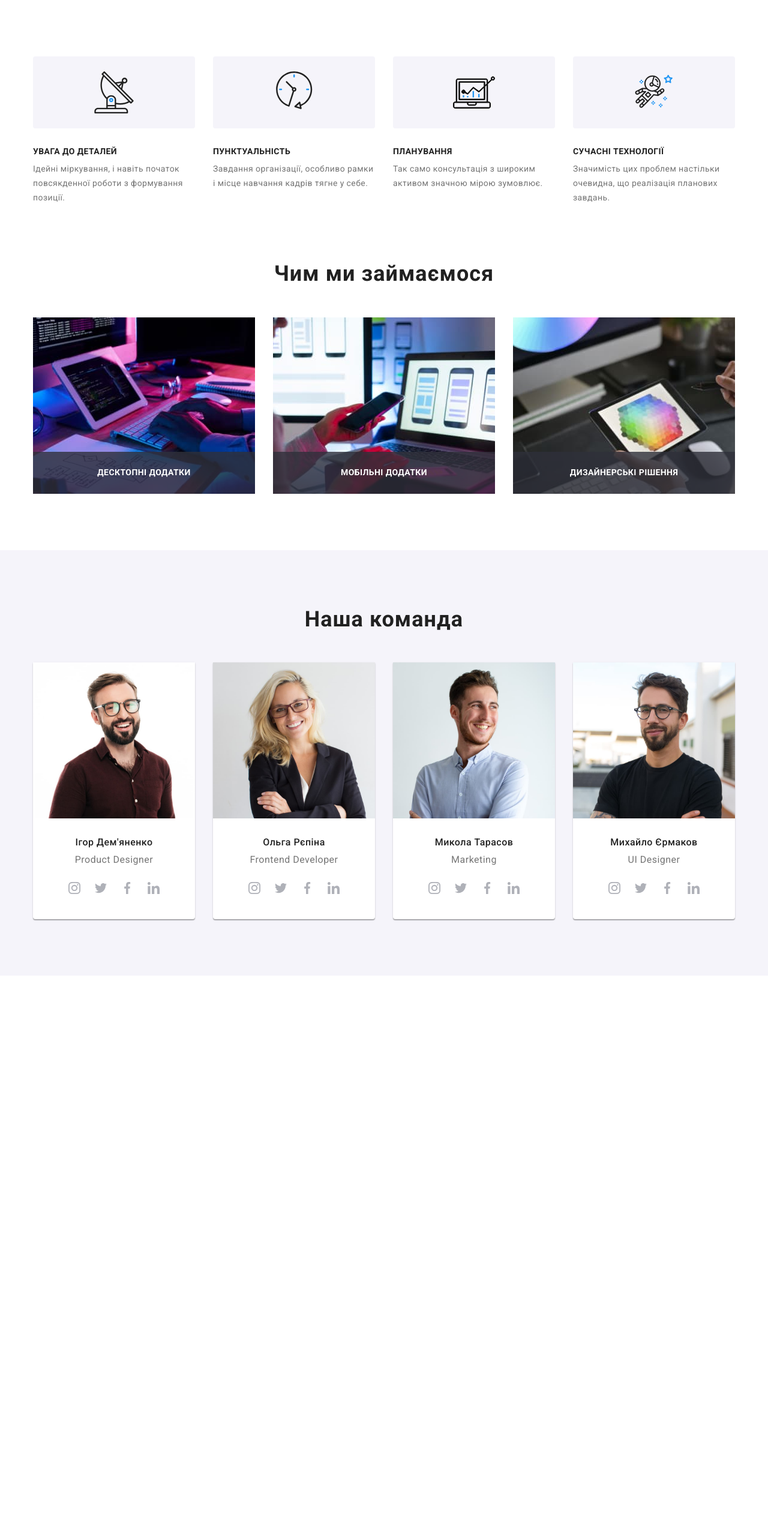
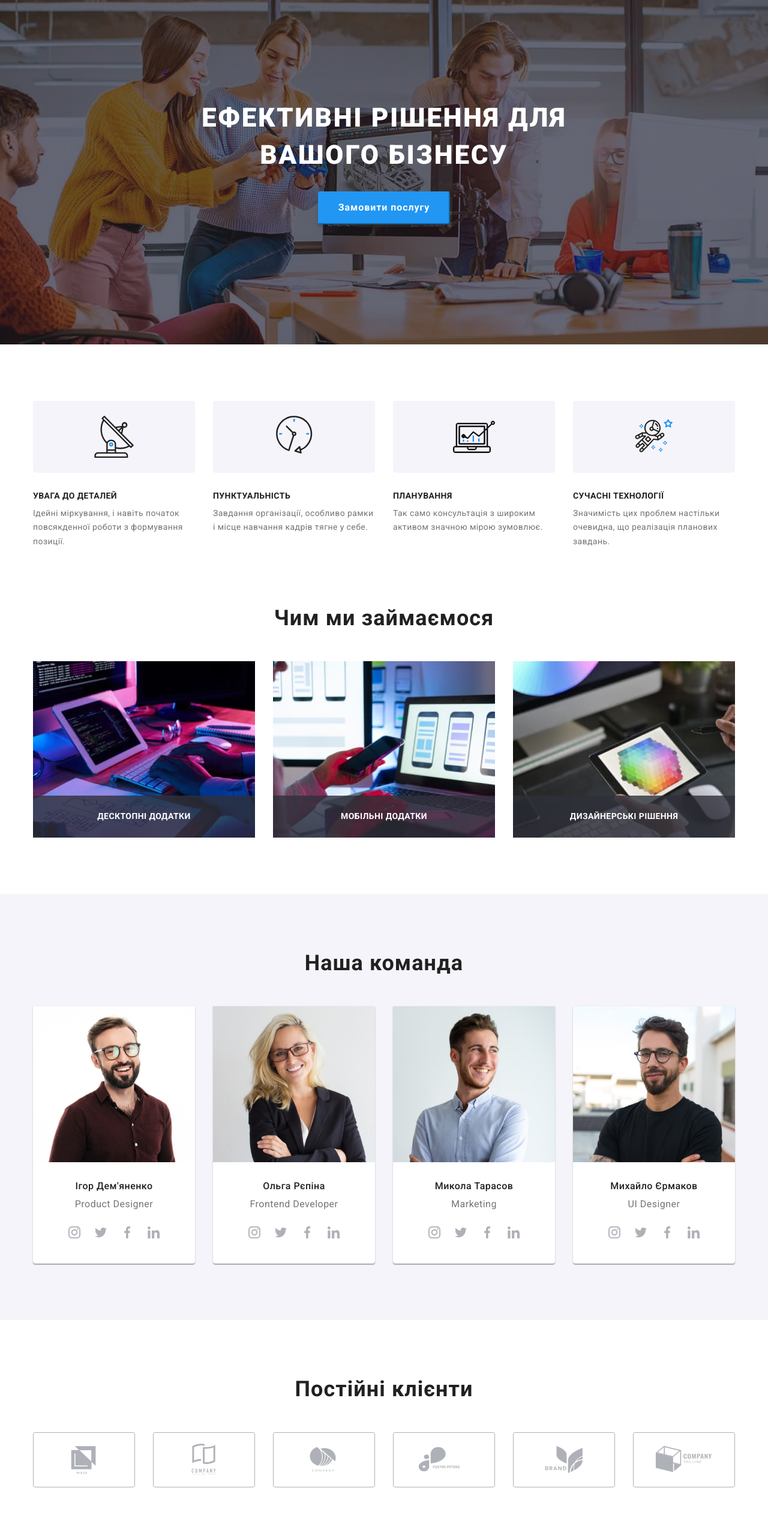
Before and after one commit to Klimch1k/goit-markup-hw-08, a plain HTML site: page index.html in a window 1280 px wide. Shown: the top 2560 px of the page at 60% size. Before the commit the page ends 1626 px from the top, so only its background shows below. Drawn offline with nearby package versions, Linux system fonts and the light colour scheme.

Commit message:
Адаптація всіх секцій крім футеру та хедеру

```diff
--- a/index.html
+++ b/index.html
@@ -70,7 +70,7 @@
     <!-- Мейн контент -->
     <main>
       <!-- Блок хиро -->
-      <!-- <section class="hero">
+      <section class="hero">
         <div class="conteiner">
           <h1 class="hero__title">
             Ефективні рішення для <br />
@@ -80,7 +80,7 @@
             Замовити послугу
           </button>
         </div>
-      </section> -->
+      </section>
       <!-- Список ефективних рішень для вашого бізнесу -->
       <section class="section">
         <div class="conteiner">
@@ -356,7 +356,7 @@
           </ul>
         </div>
       </section>
-      <!-- <section class="section">
+      <section class="section">
         <div class="conteiner">
           <h2 class="clients__title">Постійні клієнти</h2>
           <ul class="clients">
@@ -404,10 +404,10 @@
             </li>
           </ul>
         </div>
-      </section> -->
+      </section>
     </main>
     <!-- Футер -->
-    <!-- <footer class="site-end">
+    <footer class="site-end">
       <div class="conteiner">
         <div class="site-end__position">
           <div class="end-nav">
@@ -499,7 +499,7 @@
           </div>
         </div>
       </div>
-    </footer> -->
+    </footer>
     <!-- <div class="backdrop is-hidden" data-modal>
       <div class="modal">
         <button class="modal-btn__close" data-modal-btn__close type="button">
--- a/sass/partials/_clients.scss
+++ b/sass/partials/_clients.scss
@@ -1,28 +1,41 @@
 .clients {
   display: flex;
-  align-items: center;
-  padding-left: 0px;
+  flex-wrap: wrap;
+  gap: 30px;
 
-  &__item:not(:first-child) {
-    margin-left: 30px;
+  @media screen and (min-width: 1200px) {
+    display: flex;
+    flex-direction: row;
+    justify-content: flex-start;
+    align-items: center;
+    gap: 0px;
+
+    &__item:not(:first-child) {
+      margin-left: 30px;
+    }
   }
 }
 
 .clients__title {
-  margin-bottom: 50px;
+  margin-bottom: 30px;
 
-  font-size: 36px;
+  font-size: 28px;
   line-height: 1.2;
   text-align: center;
   letter-spacing: 0.03em;
   color: var(--title-color);
+
+  @media screen and (min-width: 1200px) {
+    font-size: 36px;
+    margin-bottom: 50px;
+  }
 }
 
 .clients__link {
   display: flex;
   justify-content: center;
   align-items: center;
-  width: 170px;
+  width: 210px;
   height: 92px;
 
   transition: color 250ms var(--timing-function),
@@ -41,6 +54,14 @@
   &:focus .clients__logo {
     fill: var(--accent-color);
   }
+
+  @media screen and (min-width: 768px) and (max-width: 1199px) {
+    width: 226px;
+  }
+
+  @media screen and (min-width: 1200px) {
+    width: 170px;
+  }
 }
 
 .clients__logo {
--- a/sass/partials/_hero.scss
+++ b/sass/partials/_hero.scss
@@ -1,9 +1,9 @@
 .hero {
-  padding-top: 166px;
-  padding-bottom: 200px;
-  max-width: 1600px;
+  padding-top: 118px;
+  padding-bottom: 118px;
   margin-left: auto;
   margin-right: auto;
+  max-width: 480px;
 
   background-image: linear-gradient(
       to right,
@@ -14,30 +14,42 @@
   background-repeat: no-repeat;
   background-position: center;
   background-color: #c4c4c4;
+
+  @media screen and (min-width: 768px) {
+    max-width: 768px;
+  }
+
+  @media screen and (min-width: 1200px) {
+    padding-top: 166px;
+    padding-bottom: 200px;
+    max-width: 1600px;
+  }
 }
 
 .hero__title {
-  margin-top: 0px;
   margin-bottom: 30px;
-
   font-weight: 900;
-  font-size: 44px;
+  font-size: 26px;
   line-height: 1.4;
   text-align: center;
   letter-spacing: 0.06em;
   text-transform: uppercase;
   color: #ffffff;
+
+  @media screen and (min-width: 1200px) {
+    font-size: 44px;
+  }
 }
 
 .hero__button {
   display: block;
-  min-width: 216px;
+  min-width: 200px;
   margin-right: auto;
   margin-left: auto;
   padding-top: 10px;
   padding-bottom: 10px;
-  padding-left: 32px;
-  padding-right: 32px;
+  padding-left: 24px;
+  padding-right: 24px;
   border-radius: 4px;
 
   transition: background-color 250ms var(--timing-function);
@@ -45,7 +57,7 @@
   font-family: "Roboto", "Athelas", "Arial", sans-serif;
   font-weight: 700;
   font-size: 16px;
-  line-height: 30px;
+  line-height: 1.9;
   text-align: center;
   letter-spacing: 0.06em;
   color: #ffffff;
@@ -53,4 +65,10 @@
   cursor: pointer;
   box-shadow: 0px 4px 4px rgba(0, 0, 0, 0.15);
   border-color: var(--accent-color);
+
+  @media screen and (min-width: 1200px) {
+    min-width: 216px;
+    padding-left: 32px;
+    padding-right: 32px;
+  }
 }
--- a/sass/partials/_team.scss
+++ b/sass/partials/_team.scss
@@ -4,20 +4,16 @@
 .team__title {
   margin-bottom: 30px;
 
-  @media screen and (min-width: 1200px) {
-    margin-bottom: 50px;
-  }
-
   font-size: 28px;
-
-  @media screen and (min-width: 1200px) {
-    font-size: 36px;
-  }
-
   line-height: 1.2;
   text-align: center;
   letter-spacing: 0.03em;
   color: var(--title-color);
+
+  @media screen and (min-width: 1200px) {
+    font-size: 36px;
+    margin-bottom: 50px;
+  }
 }
 
 .team__list {
```
Also changed, not shown: css/main.css, css/main.min.css, 2 other files.
